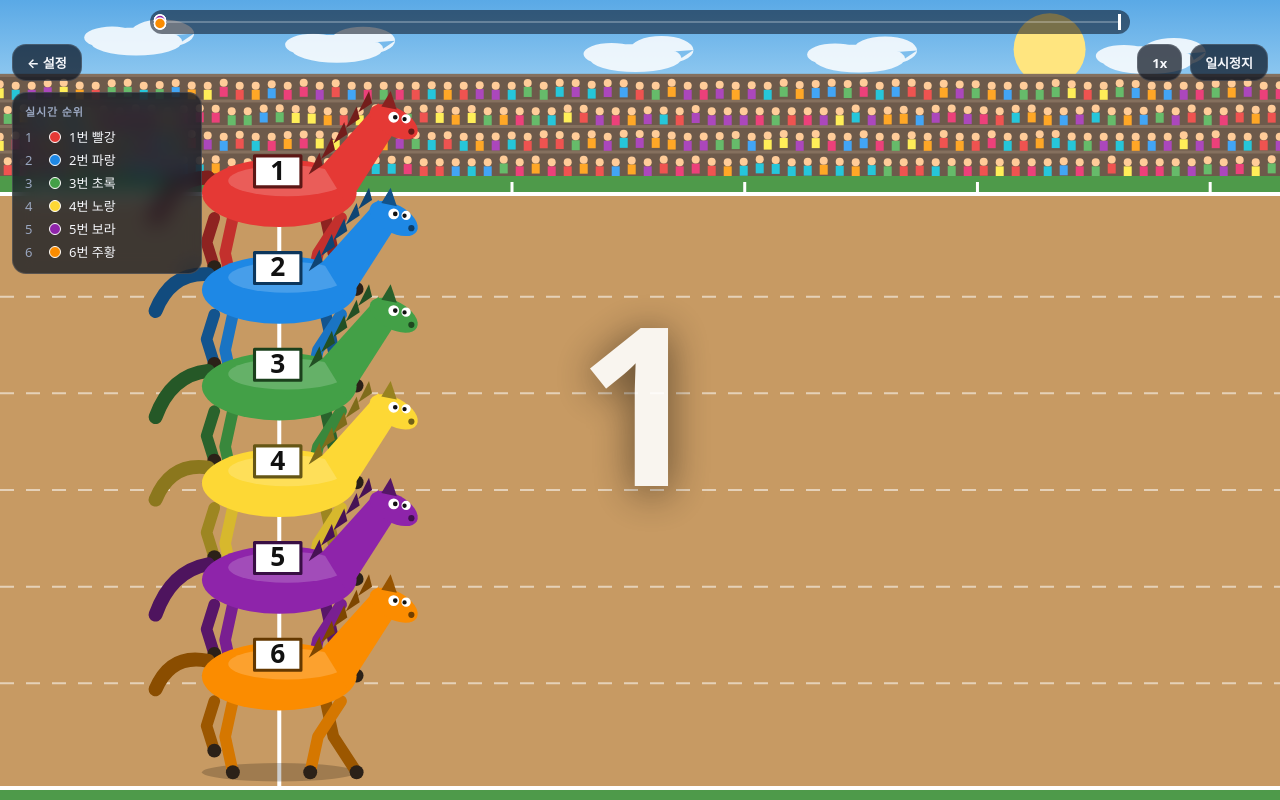
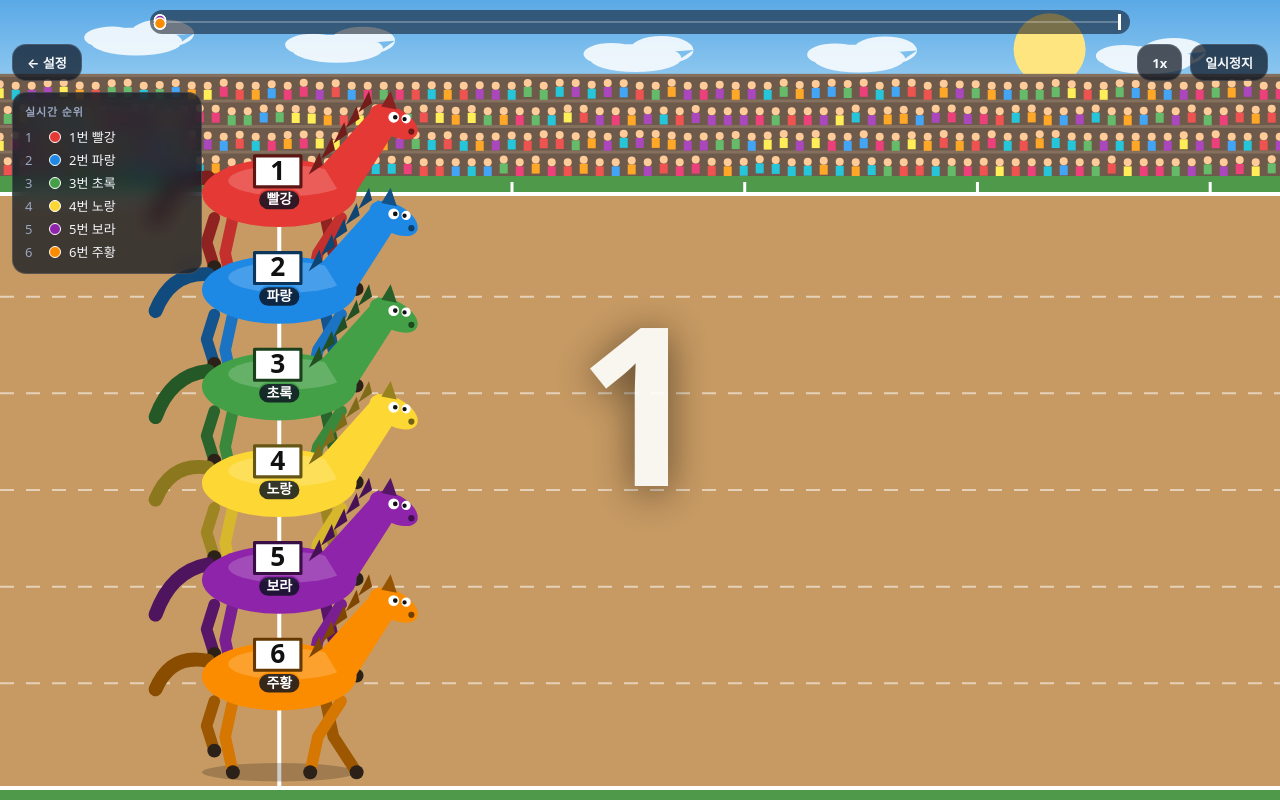
Before and after one commit to BTae0/crazy-horse-race, a website built with Vite: page index.html in a window 1280 px wide. Both pictures are taken after a click on the button "Start". Built offline with nearby package versions, Linux system fonts and the light colour scheme.

Commit message:
시작 전에 말 이름을 입력할 수 있게 추가
- 설정 화면의 말별 이름 입력칸(최대 10자, 비우면 색 이름)
- 경주 화면 이름표, 순위판, 결과 화면에 이름 표시
- 이름 정제(sanitizeName)와 테스트, 이름은 경주 결과에 영향 없음

Co-Authored-By: Claude Sonnet 5.5 <noreply@anthropic.com>

```diff
--- a/index.html
+++ b/index.html
@@ -25,7 +25,9 @@
             <input id="count" type="range" min="2" max="12" step="1" value="6" />
             <button id="plus" class="step" type="button" aria-label="말 수 늘리기">+</button>
           </div>
-          <ul id="preview" class="preview" aria-label="말 미리보기"></ul>
+          <div class="card-head spaced"><span class="label">말 이름 (선택, 최대 10자)</span></div>
+          <ul id="preview" class="preview" aria-label="말 이름 입력"></ul>
+          <p class="hint">비워 두면 색 이름이 쓰입니다. Enter를 누르면 다음 말로 넘어갑니다.</p>
 
           <div class="card-head spaced"><span class="label">경주 중 벌어지는 일</span></div>
           <ul class="events">
--- a/src/game/horses.ts
+++ b/src/game/horses.ts
@@ -26,3 +26,15 @@ export function clampCount(n: number): number {
   if (!Number.isFinite(n)) return DEFAULT_HORSES;
   return Math.min(MAX_HORSES, Math.max(MIN_HORSES, Math.floor(n)));
 }
+
+export const MAX_NAME_LEN = 10;
+
+export function sanitizeName(raw: string): string {
+  if (typeof raw !== 'string') return '';
+  const text = raw
+    .replace(/[\t\n\r]/g, ' ')
+    .replace(/[\u0000-\u001f\u007f-\u009f]/g, '')
+    .replace(/\s+/g, ' ')
+    .trim();
+  return Array.from(text).slice(0, MAX_NAME_LEN).join('').trim();
+}
--- a/src/game/race.ts
+++ b/src/game/race.ts
@@ -1,4 +1,4 @@
-import { COLORS, clampCount } from './horses';
+import { COLORS, clampCount, sanitizeName } from './horses';
 import { EVENT_BY_KIND, pickEvent, type EventKind } from './events';
 import { mulberry32 } from './rng';
 
@@ -43,6 +43,7 @@ export interface Horse {
   number: number;
   color: string;
   colorName: string;
+  name: string;
   label: string;
   x: number;
   speed: number;
@@ -88,17 +89,19 @@ export class Race {
   private liveAvg = 0;
   private liveLead = 0;
 
-  constructor(count: number, seed: number) {
+  constructor(count: number, seed: number, names: string[] = []) {
     this.rand = mulberry32(seed);
     const n = clampCount(count);
     for (let id = 0; id < n; id++) {
       const color = COLORS[id];
+      const name = sanitizeName(names[id] ?? '') || color.name;
       this.horses.push({
         id,
         number: id + 1,
         color: color.hex,
         colorName: color.name,
-        label: `${id + 1}번 ${color.name} 말`,
+        name,
+        label: `${id + 1}번 ${name} 말`,
         x: 0,
         speed: 0,
         baseSpeed: BASE_SPEED * (1 + (this.rand() - 0.5) * 2 * SPEED_JITTER),
--- a/src/main.ts
+++ b/src/main.ts
@@ -28,6 +28,7 @@ const SKIP_STEP_LIMIT = 60 * 600;
 let renderer: Renderer | null = null;
 let race: Race | null = null;
 let count = 6;
+let horseNames: string[] = [];
 let raf = 0;
 let last = 0;
 let acc = 0;
@@ -51,15 +52,16 @@ function showScreen(name: 'setup' | 'race'): void {
   raceScreen.classList.toggle('hidden', name !== 'race');
 }
 
-function startRace(n: number): void {
+function startRace(n: number, names: string[] = horseNames): void {
   count = n;
+  horseNames = names;
   hideResult();
   showScreen('race');
   $('back').focus();
   renderer ??= new Renderer(stage);
   renderer.resize();
   renderer.reset();
-  race = new Race(n, newSeed());
+  race = new Race(n, newSeed(), names);
   speed = 1;
   paused = false;
   ended = false;
@@ -134,7 +136,7 @@ function updateBoard(): void {
     sw.style.background = h.color;
     const nm = document.createElement('span');
     nm.className = 'nm';
-    nm.textContent = `${h.number}번 ${h.colorName}`;
+    nm.textContent = `${h.number}번 ${h.name}`;
     li.append(no, sw, nm);
     if (h.finished) {
       const fin = document.createElement('span');
@@ -178,7 +180,7 @@ function backToSetup(): void {
 
 $('back').addEventListener('click', backToSetup);
 $('toSetup').addEventListener('click', backToSetup);
-$('again').addEventListener('click', () => startRace(count || setup.count()));
+$('again').addEventListener('click', () => startRace(count || setup.count(), horseNames));
 speedBtn.addEventListener('click', () => {
   speed = speed === 1 ? 2 : speed === 2 ? 4 : 1;
   speedBtn.textContent = `${speed}x`;
--- a/src/render/renderer.ts
+++ b/src/render/renderer.ts
@@ -85,6 +85,11 @@ export class Renderer {
         variant: horse.id,
       });
     }
+    const tagFont = placed.length > 8 ? 12 : 14;
+    for (const { horse, y } of placed) {
+      const px = sx(view, horse.x);
+      if (px > -size && px < w + size) this.drawNameTag(px, y - size * 0.64, horse.name, horse.color, tagFont);
+    }
     for (const { horse, y } of placed) {
       if (horse.pose !== 'brawl' || horse.role !== 1) continue;
       const mate = placed.find((p) => p.horse.id === horse.partner);
@@ -94,6 +99,27 @@ export class Renderer {
       if (cx > -size && cx < w + size) drawBrawlCloud(ctx, cx, cy, size, time);
     }
     this.drawProgress(race);
+  }
+
+  private drawNameTag(x: number, y: number, name: string, color: string, fontPx: number): void {
+    const { ctx } = this;
+    ctx.save();
+    ctx.font = `bold ${fontPx}px system-ui, sans-serif`;
+    ctx.textAlign = 'center';
+    ctx.textBaseline = 'middle';
+    const textW = ctx.measureText(name).width;
+    const padX = 8;
+    const hgt = fontPx + 6;
+    ctx.fillStyle = 'rgba(10,18,32,0.82)';
+    ctx.strokeStyle = color;
+    ctx.lineWidth = 1.5;
+    ctx.beginPath();
+    ctx.roundRect(x - textW / 2 - padX, y, textW + padX * 2, hgt, hgt / 2);
+    ctx.fill();
+    ctx.stroke();
+    ctx.fillStyle = '#fff';
+    ctx.fillText(name, x, y + hgt / 2 + 0.5);
+    ctx.restore();
   }
 
   private drawOffscreen(left: boolean, y: number, color: string, num: number): void {
--- a/src/styles.css
+++ b/src/styles.css
@@ -52,12 +52,19 @@ html, body {
 input[type='range'] { flex: 1; min-width: 0; accent-color: var(--accent); height: 28px; }
 button:focus-visible, input:focus-visible { outline: 2px solid var(--accent); outline-offset: 2px; }
 
-.preview { list-style: none; margin: 16px 0 0; padding: 0; display: flex; flex-wrap: wrap; gap: 8px; }
+.preview { list-style: none; margin: 0; padding: 0; display: grid; grid-template-columns: repeat(2, minmax(0, 1fr)); gap: 8px; }
+@media (max-width: 520px) { .preview { grid-template-columns: 1fr; } }
+.hint { margin: 10px 0 0; color: var(--muted); font-size: 12px; }
 .preview li {
-  display: flex; align-items: center; gap: 7px; padding: 6px 12px 6px 8px; border-radius: 999px;
+  display: flex; align-items: center; gap: 8px; padding: 6px 8px; border-radius: 14px;
   background: rgba(0, 0, 0, 0.3); border: 1px solid var(--border); font-size: 13px; font-weight: 600;
 }
-.preview .sw { width: 22px; height: 22px; border-radius: 50%; display: grid; place-items: center; font-size: 12px; font-weight: 800; color: #111; border: 2px solid #fff; }
+.preview .name {
+  flex: 1; min-width: 0; font: inherit; font-weight: 600; color: var(--text); background: rgba(255, 255, 255, 0.07);
+  border: 1px solid var(--border); border-radius: 10px; padding: 7px 10px;
+}
+.preview .name::placeholder { color: var(--muted); font-weight: 500; }
+.preview .sw { flex: none; width: 24px; height: 24px; border-radius: 50%; display: grid; place-items: center; font-size: 12px; font-weight: 800; color: #111; border: 2px solid #fff; }
 
 .events { list-style: none; margin: 0; padding: 0; display: flex; flex-wrap: wrap; gap: 6px; }
 .events li { font-size: 12px; padding: 5px 10px; border-radius: 999px; background: rgba(255, 92, 138, 0.14); color: #ffb3c8; }
--- a/src/ui/setup.ts
+++ b/src/ui/setup.ts
@@ -1,4 +1,4 @@
-import { COLORS, DEFAULT_HORSES, MAX_HORSES, MIN_HORSES, clampCount } from '../game/horses';
+import { COLORS, DEFAULT_HORSES, MAX_HORSES, MAX_NAME_LEN, MIN_HORSES, clampCount, sanitizeName } from '../game/horses';
 
 const STORAGE_KEY = 'crazy-horse-race:v1';
 
@@ -27,17 +27,27 @@ function $<T extends HTMLElement>(id: string): T {
   return el as T;
 }
 
-export function initSetup(onStart: (count: number) => void): { count(): number } {
+export function initSetup(onStart: (count: number, names: string[]) => void): {
+  count(): number;
+  names(): string[];
+} {
   const range = $<HTMLInputElement>('count');
   const label = $('countLabel');
   const preview = $('preview');
+  const startBtn = $<HTMLButtonElement>('start');
   let count = load();
+  const typed: string[] = Array.from({ length: MAX_HORSES }, () => '');
+
+  function names(): string[] {
+    return typed.slice(0, count).map(sanitizeName);
+  }
 
   function render(): void {
     range.min = String(MIN_HORSES);
     range.max = String(MAX_HORSES);
     range.value = String(count);
     label.textContent = `${count}마리`;
+    const inputs: HTMLInputElement[] = [];
     preview.replaceChildren(
       ...COLORS.slice(0, count).map((c, i) => {
         const li = document.createElement('li');
@@ -45,9 +55,25 @@ export function initSetup(onStart: (count: number) => void): { count(): number }
         sw.className = 'sw';
         sw.style.background = c.hex;
         sw.textContent = String(i + 1);
-        const name = document.createElement('span');
-        name.textContent = c.name;
-        li.append(sw, name);
+        const input = document.createElement('input');
+        input.type = 'text';
+        input.className = 'name';
+        input.maxLength = MAX_NAME_LEN;
+        input.placeholder = c.name;
+        input.value = typed[i];
+        input.autocomplete = 'off';
+        input.spellcheck = false;
+        input.setAttribute('aria-label', `${i + 1}번 ${c.name} 말 이름`);
+        input.addEventListener('input', () => {
+          typed[i] = input.value;
+        });
+        input.addEventListener('keydown', (e) => {
+          if (e.key !== 'Enter' || e.isComposing) return;
+          e.preventDefault();
+          (inputs[i + 1] ?? startBtn).focus();
+        });
+        inputs.push(input);
+        li.append(sw, input);
         return li;
       }),
     );
@@ -62,8 +88,8 @@ export function initSetup(onStart: (count: number) => void): { count(): number }
   range.addEventListener('input', () => set(Number(range.value)));
   $('minus').addEventListener('click', () => set(count - 1));
   $('plus').addEventListener('click', () => set(count + 1));
-  $('start').addEventListener('click', () => onStart(count));
+  startBtn.addEventListener('click', () => onStart(count, names()));
 
   render();
-  return { count: () => count };
+  return { count: () => count, names };
 }
```
Also changed, not shown: docs/superpowers/specs/2026-10-15-crazy-horse-race-design.md (+2 -1 lines), src/game/horses.test.ts (+26 -1 lines), src/game/race.test.ts (+40 -0 lines), README.md.
